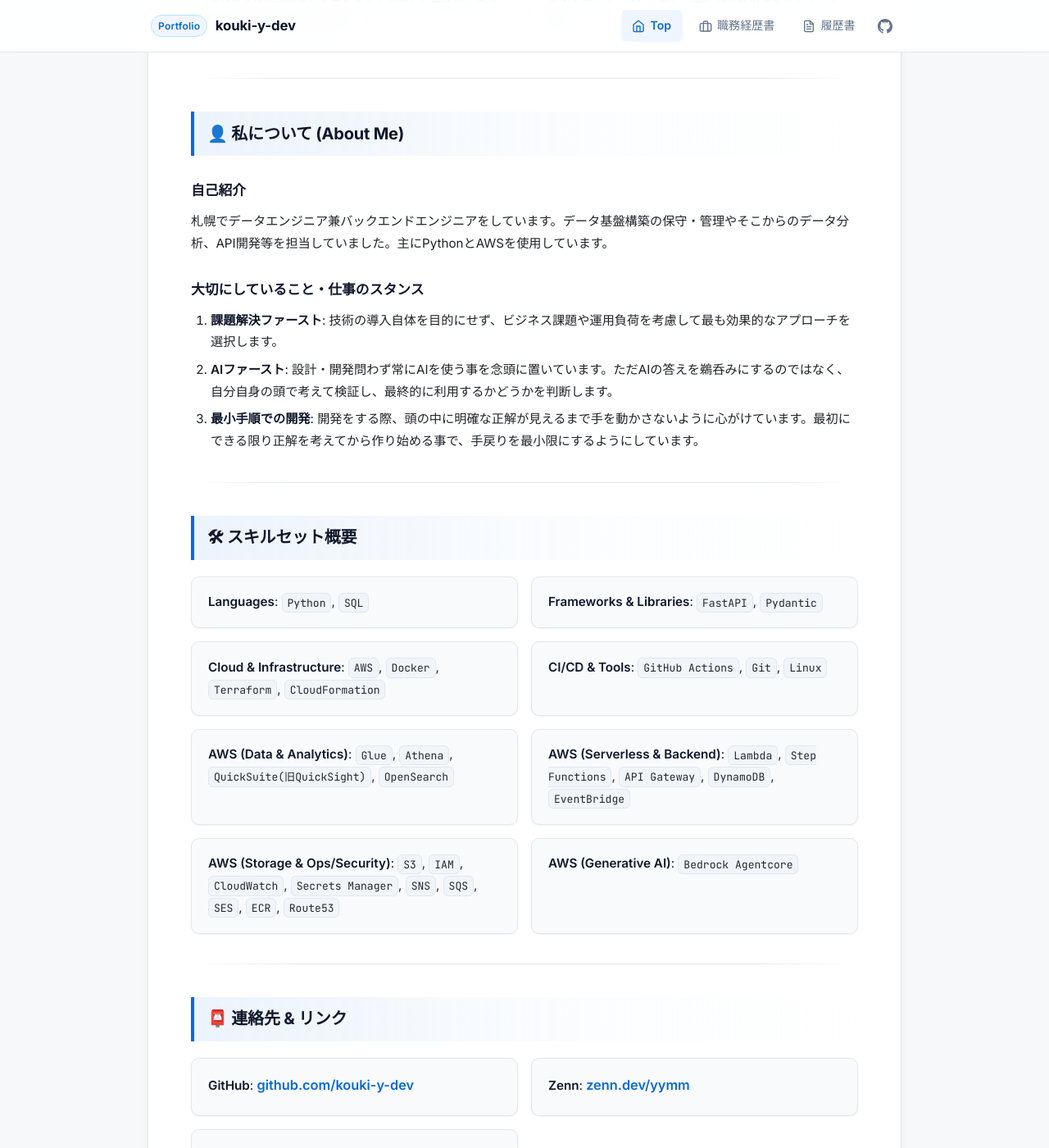
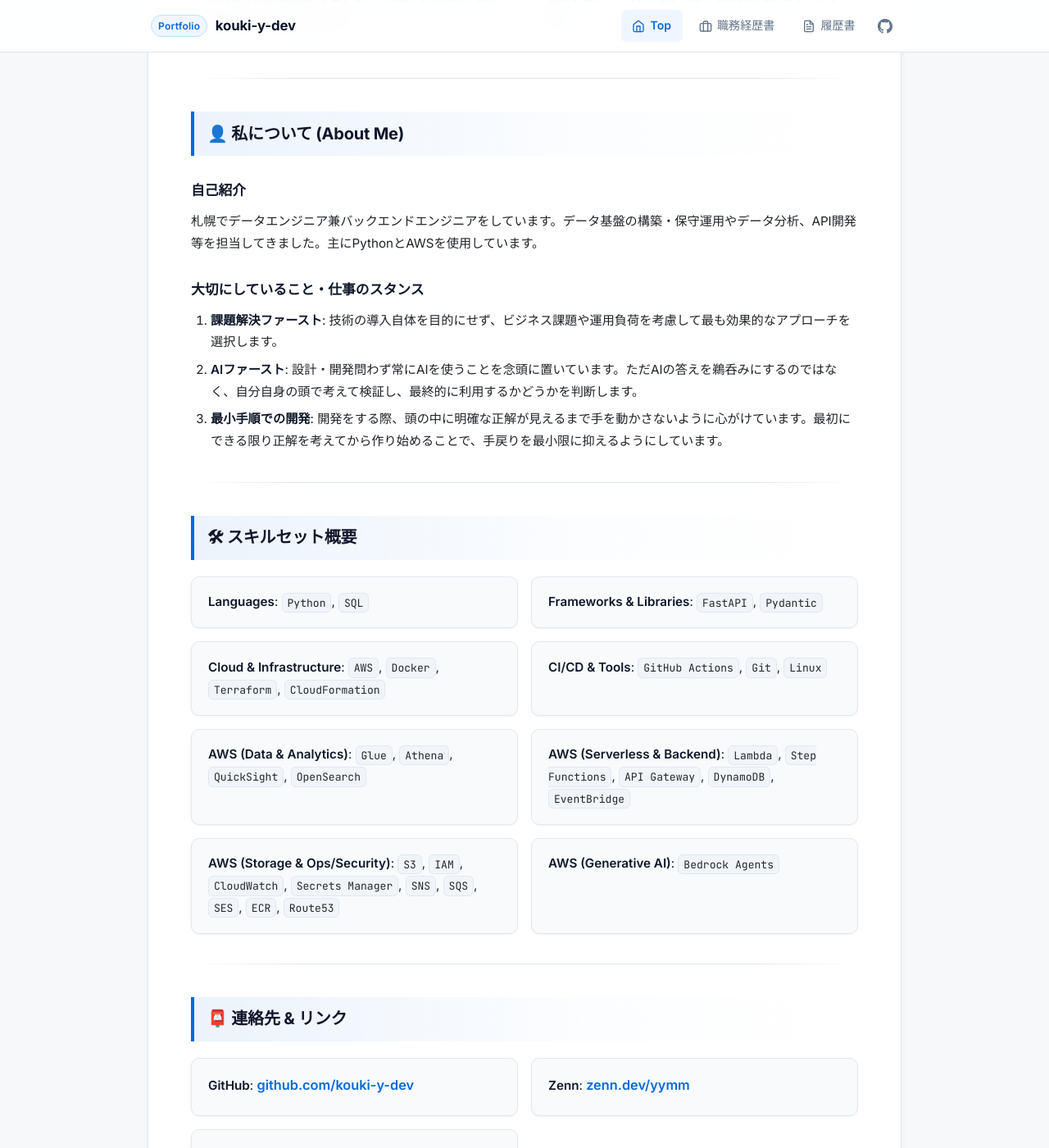
Before and after one commit to kouki-y-dev/about-me, a Jekyll site: the page built from docs/index.md, in a window 1280 px wide and 1400 px high, scrolled down 502 px. Shown: the whole window at 82% size. Built offline with Jekyll 4.4.1, drawn with Linux system fonts in a browser that asks for light colours; our own code applies the rules of GitHub Pages for plain Markdown files.

Commit message:
fix: AI添削

```diff
--- a/docs/index.md
+++ b/docs/index.md
@@ -18,13 +18,13 @@
 
 ### 自己紹介
 
-札幌でデータエンジニア兼バックエンドエンジニアをしています。データ基盤構築の保守・管理やそこからのデータ分析、API開発等を担当していました。主にPythonとAWSを使用しています。
+札幌でデータエンジニア兼バックエンドエンジニアをしています。データ基盤の構築・保守運用やデータ分析、API開発等を担当してきました。主にPythonとAWSを使用しています。
 
 ### 大切にしていること・仕事のスタンス
 
 1. **課題解決ファースト**: 技術の導入自体を目的にせず、ビジネス課題や運用負荷を考慮して最も効果的なアプローチを選択します。
-2. **AIファースト**: 設計・開発問わず常にAIを使う事を念頭に置いています。ただAIの答えを鵜呑みにするのではなく、自分自身の頭で考えて検証し、最終的に利用するかどうかを判断します。
-3. **最小手順での開発**: 開発をする際、頭の中に明確な正解が見えるまで手を動かさないように心がけています。最初にできる限り正解を考えてから作り始める事で、手戻りを最小限にするようにしています。
+2. **AIファースト**: 設計・開発問わず常にAIを使うことを念頭に置いています。ただAIの答えを鵜呑みにするのではなく、自分自身の頭で考えて検証し、最終的に利用するかどうかを判断します。
+3. **最小手順での開発**: 開発をする際、頭の中に明確な正解が見えるまで手を動かさないように心がけています。最初にできる限り正解を考えてから作り始めることで、手戻りを最小限に抑えるようにしています。
 
 ---
 
@@ -34,10 +34,10 @@
 - **Frameworks & Libraries**: `FastAPI`, `Pydantic`
 - **Cloud & Infrastructure**: `AWS`, `Docker`, `Terraform`, `CloudFormation`
 - **CI/CD & Tools**: `GitHub Actions`, `Git`, `Linux`
-- **AWS (Data & Analytics)**: `Glue`, `Athena`, `QuickSuite(旧QuickSight)`, `OpenSearch`
+- **AWS (Data & Analytics)**: `Glue`, `Athena`, `QuickSight`, `OpenSearch`
 - **AWS (Serverless & Backend)**: `Lambda`, `Step Functions`, `API Gateway`, `DynamoDB`, `EventBridge`
 - **AWS (Storage & Ops/Security)**: `S3`, `IAM`, `CloudWatch`, `Secrets Manager`, `SNS`, `SQS`, `SES`, `ECR`, `Route53`
-- **AWS (Generative AI)**: `Bedrock Agentcore`
+- **AWS (Generative AI)**: `Bedrock Agents`
 
 ---
 
```
Also changed, not shown: docs/cv.md (+1 -1 lines), docs/resume.md (+31 -31 lines).
